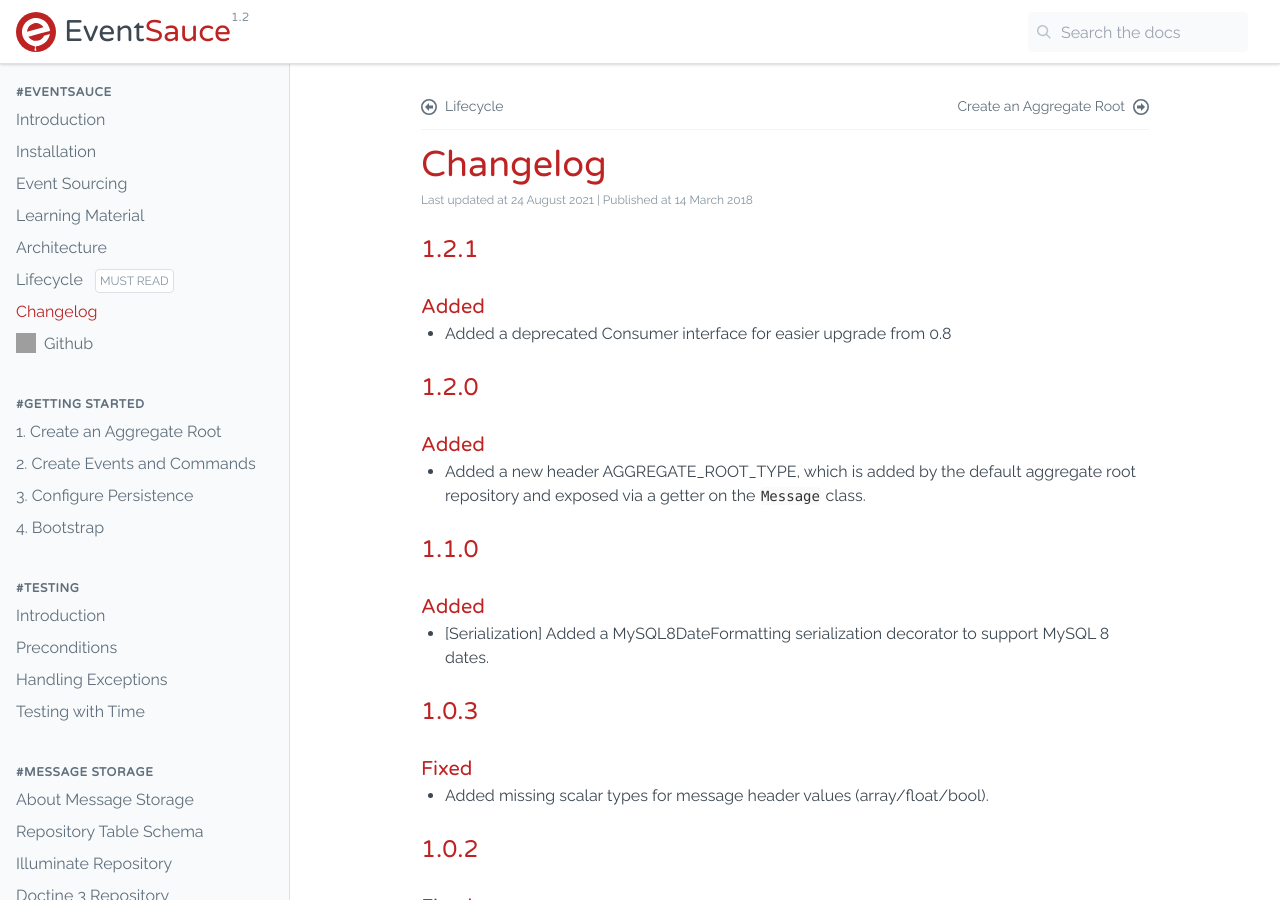
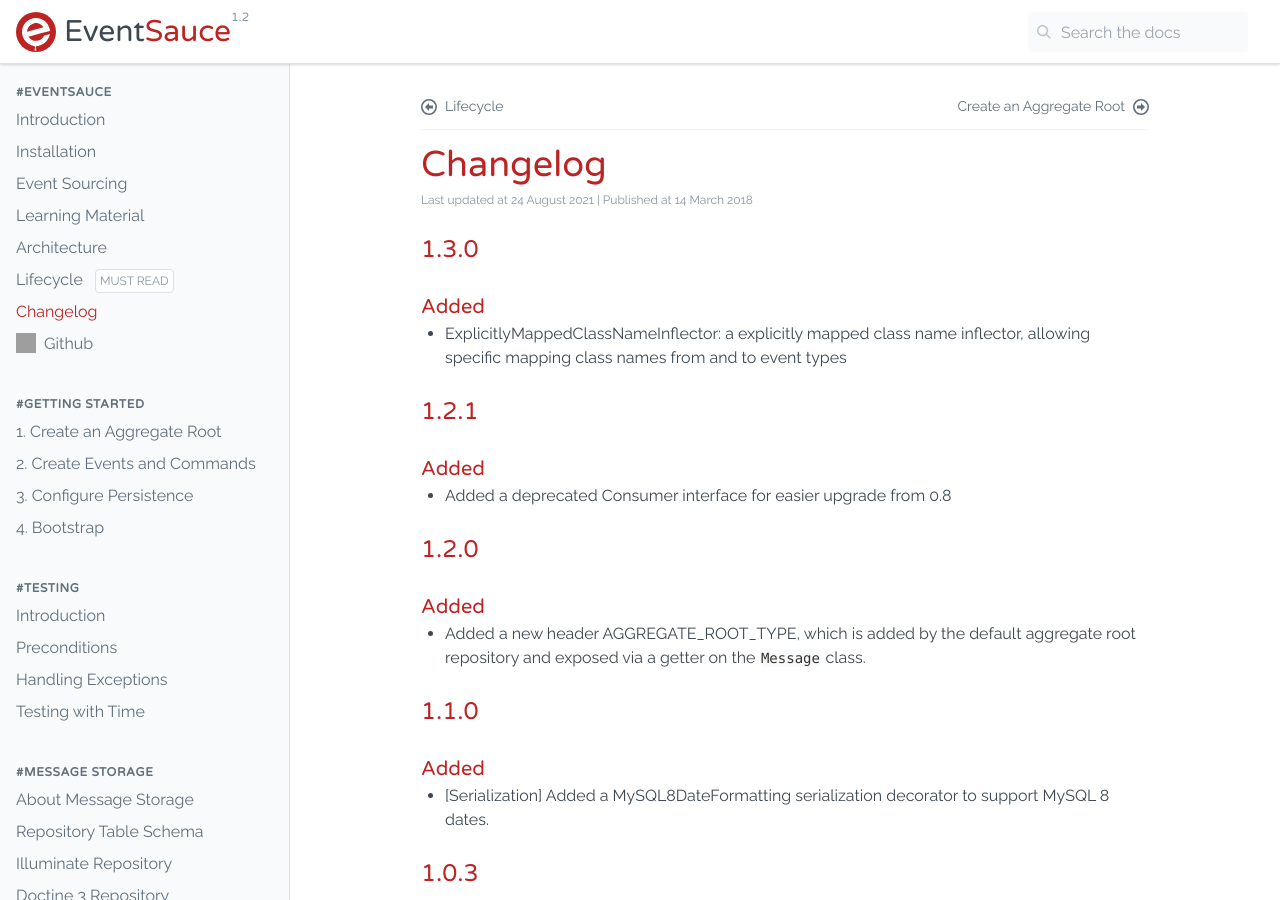
Before and after one commit to EventSaucePHP/EventSauce, a Jekyll site: the page built from docs/docs/changelog.md, in a window 1280 px wide and 900 px high. Built offline with Jekyll 4.4.1, drawn with Linux system fonts in a browser that asks for light colours; comment, search, counter and statistics services are not loaded; grey boxes are pictures that could not be loaded.

Commit message:
Prepare for 1.3 release

```diff
--- a/docs/docs/changelog.md
+++ b/docs/docs/changelog.md
@@ -4,6 +4,12 @@ title: Changelog
 published_at: 2018-03-14
 updated_at: 2021-08-24
 ---
+
+## 1.3.0
+
+### Added
+
+- ExplicitlyMappedClassNameInflector: a explicitly mapped class name inflector, allowing specific mapping class names from and to event types
 
 ## 1.2.1
 
```
Also changed, not shown: docs/docs/advanced/message-internals.md (+1 -1 lines).
